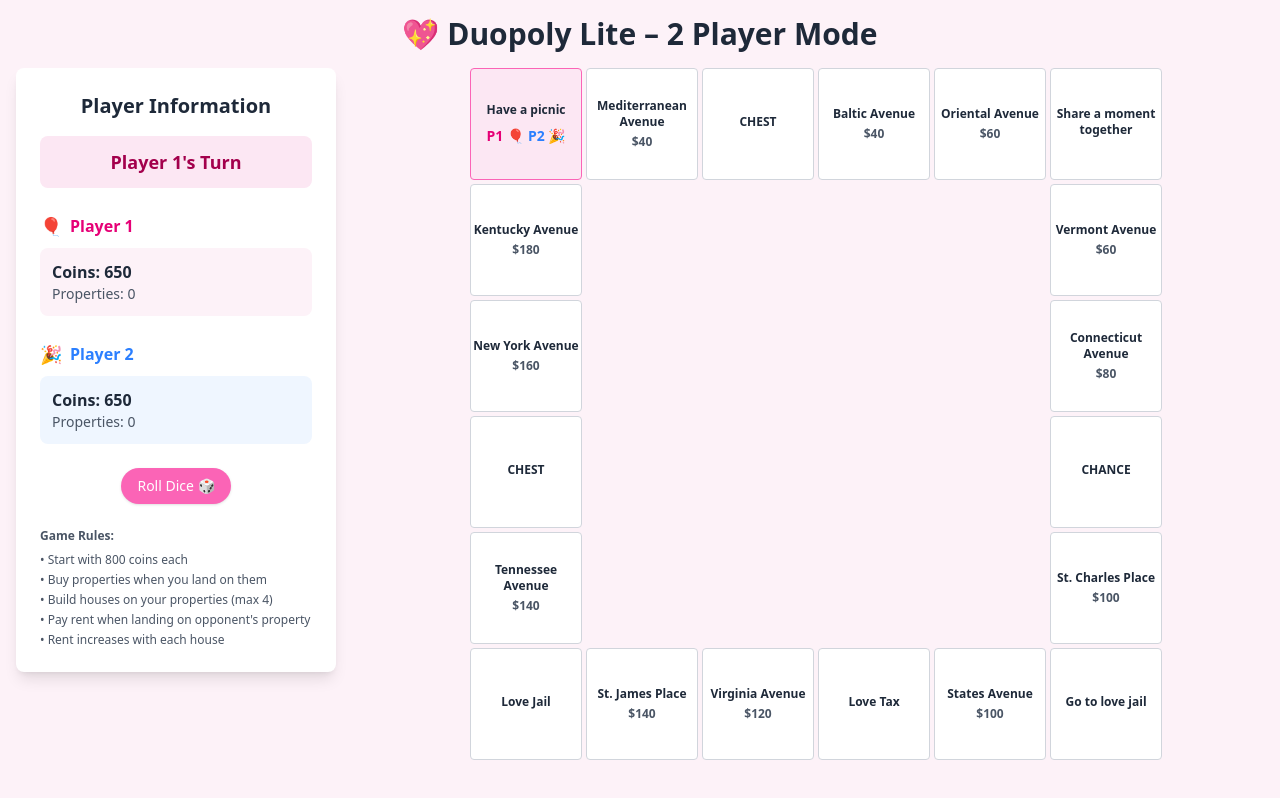
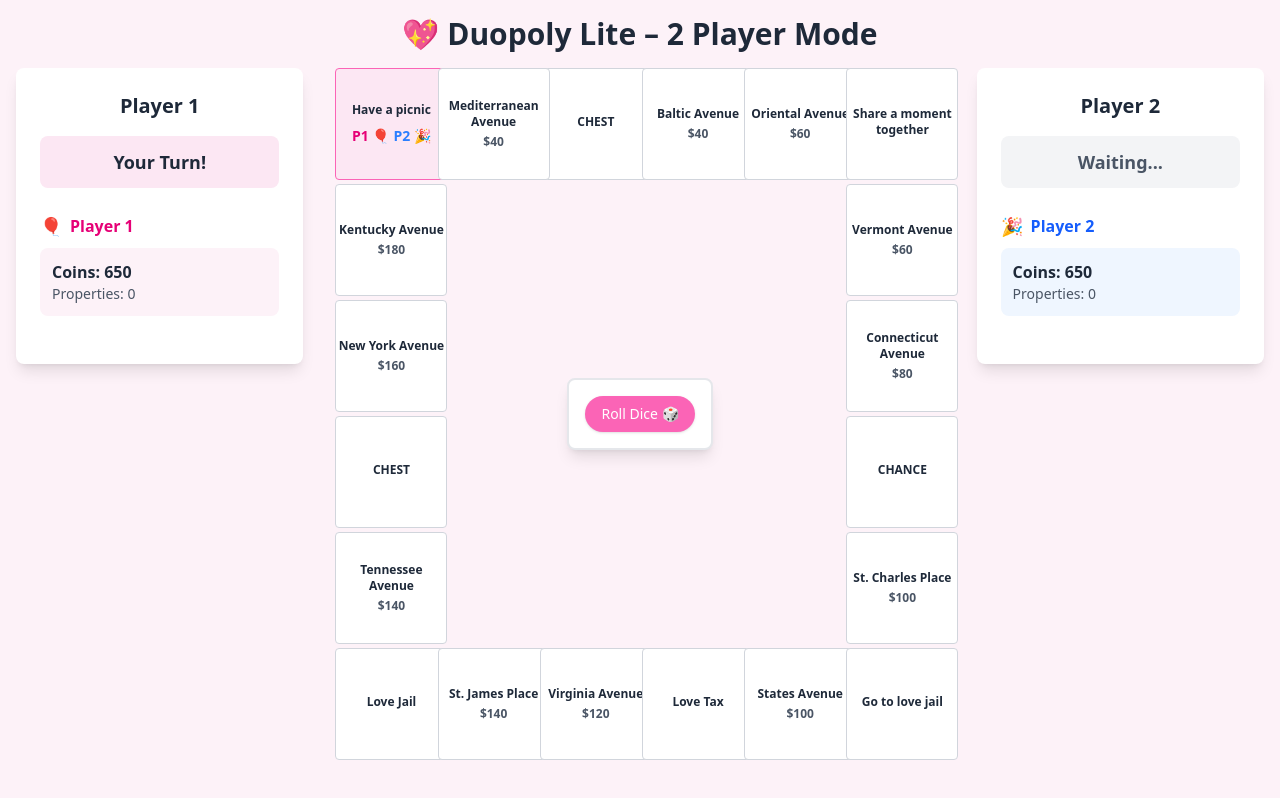
Before and after one commit to nicolefranc/duopoly, a React (Vite) app: page / in a window 1280 px wide. Built offline with nearby package versions, Linux system fonts and the light colour scheme.

Commit message:
feat: re-arrange layout

```diff
--- a/src/App.jsx
+++ b/src/App.jsx
@@ -609,28 +609,24 @@ export default function App() {
     <div className="min-h-screen bg-pink-50 text-gray-800 p-4">
       <h1 className="text-3xl font-bold text-center mb-4">💖 Duopoly Lite – 2 Player Mode</h1>
 
-      <div className="flex gap-8">
-        {/* Player Panel on the left */}
-        <div className="w-80">
+      <div className="flex gap-8 justify-center">
+        {/* Player 1 Panel - Left */}
         <PlayerPanel
-            player1Coins={player1Coins}
-            player2Coins={player2Coins}
+          playerNumber={1}
+          playerCoins={player1Coins}
           turn={turn}
           propertyOwnership={propertyOwnership}
           propertyHouses={propertyHouses}
           properties={properties}
           tiles={tiles}
           onRoll={handleRoll}
-            message={message}
-            player1InJail={player1InJail}
-            player2InJail={player2InJail}
-            player1JailTurns={player1JailTurns}
-            player2JailTurns={player2JailTurns}
+          playerInJail={player1InJail}
+          playerJailTurns={player1JailTurns}
         />
-      </div>
 
-        {/* Board on the right */}
-        <div className="flex-1">
+        {/* Center Section - Board */}
+        <div className="flex flex-col items-center">
+          {/* Game Board with Dice and Messages in Center */}
           <Board
             tiles={tiles}
             positionP1={positionP1}
@@ -640,8 +636,24 @@ export default function App() {
             properties={properties}
             player1InJail={player1InJail}
             player2InJail={player2InJail}
+            onRoll={handleRoll}
+            message={message}
           />
         </div>
+
+        {/* Player 2 Panel - Right */}
+        <PlayerPanel
+          playerNumber={2}
+          playerCoins={player2Coins}
+          turn={turn}
+          propertyOwnership={propertyOwnership}
+          propertyHouses={propertyHouses}
+          properties={properties}
+          tiles={tiles}
+          onRoll={handleRoll}
+          playerInJail={player2InJail}
+          playerJailTurns={player2JailTurns}
+        />
       </div>
 
       {/* Action Modal */}
--- a/src/components/Board.jsx
+++ b/src/components/Board.jsx
@@ -1,7 +1,19 @@
 import React from 'react';
 import Tile from './Tile';
+import Dice from './Dice';
 
-export default function Board({ tiles, positionP1, positionP2, propertyOwnership, propertyHouses, properties, player1InJail, player2InJail }) {
+export default function Board({
+  tiles,
+  positionP1,
+  positionP2,
+  propertyOwnership,
+  propertyHouses,
+  properties,
+  player1InJail,
+  player2InJail,
+  onRoll,
+  message
+}) {
   // Define square layout: clockwise, with empty center
   const o = -1
   const boardLayout = [
@@ -15,7 +27,7 @@ export default function Board({ tiles, positionP1, positionP2, propertyOwnership
 
   return (
     <div className="flex flex-col items-center">
-      <div className="grid grid-cols-6 grid-rows-6 gap-1">
+      <div className="grid grid-cols-6 grid-rows-6 gap-1 relative">
         {boardLayout.map((tileIndex, i) => {
           if (tileIndex === o) {
             return (
@@ -39,6 +51,27 @@ export default function Board({ tiles, positionP1, positionP2, propertyOwnership
             )
           }
         })}
+
+        {/* Center Dice and Message */}
+        <div className="absolute inset-0 flex items-center justify-center pointer-events-none">
+          <div className="bg-white rounded-lg shadow-lg p-4 border-2 border-gray-200 pointer-events-auto">
+            <div className="flex flex-col items-center gap-3">
+              {/* Dice */}
+              <div className="text-center">
+                <Dice onRoll={onRoll} />
+              </div>
+
+              {/* Game Messages */}
+              {message && (
+                <div className="w-full max-w-xs">
+                  <div className="bg-gray-50 p-3 rounded-lg border">
+                    <p className="text-xs text-gray-800 whitespace-pre-wrap text-center">{message}</p>
+                  </div>
+                </div>
+              )}
+            </div>
+          </div>
+        </div>
       </div>
     </div>
   );
--- a/src/components/PlayerPanel.jsx
+++ b/src/components/PlayerPanel.jsx
@@ -2,19 +2,16 @@ import React from 'react';
 import Dice from './Dice';
 
 export default function PlayerPanel({
-  player1Coins,
-  player2Coins,
+  playerNumber,
+  playerCoins,
   turn,
   propertyOwnership,
   propertyHouses,
   properties,
   tiles,
   onRoll,
-  message,
-  player1InJail,
-  player2InJail,
-  player1JailTurns,
-  player2JailTurns
+  playerInJail,
+  playerJailTurns
 }) {
   // Calculate rent based on number of houses
   const calculateRent = (property, houses) => {
@@ -36,46 +33,49 @@ export default function PlayerPanel({
     return ownedProperties;
   };
 
-  const player1Properties = getPlayerProperties(1);
-  const player2Properties = getPlayerProperties(2);
+  const playerProperties = getPlayerProperties(playerNumber);
+
+  const isCurrentTurn = turn === playerNumber;
+  const playerColor = playerNumber === 1 ? 'pink' : 'blue';
+  const playerEmoji = playerNumber === 1 ? '🎈' : '🎉';
 
   return (
-    <div className="bg-white rounded-lg shadow-lg p-6 h-fit">
-      <h2 className="text-xl font-bold mb-4 text-center">Player Information</h2>
+    <div className="bg-white rounded-lg shadow-lg p-6 h-fit w-80">
+      <h2 className="text-xl font-bold mb-4 text-center">Player {playerNumber}</h2>
 
-      {/* Current Turn */}
+      {/* Current Turn Indicator */}
       <div className="mb-6 text-center">
         <div className={`text-lg font-semibold p-3 rounded-lg ${
-          turn === 1 ? 'bg-pink-100 text-pink-800' : 'bg-blue-100 text-blue-800'
+          isCurrentTurn ? `bg-${playerColor}-100 text-${playerColor}-800` : 'bg-gray-100 text-gray-600'
         }`}>
-          Player {turn}'s Turn
+          {isCurrentTurn ? 'Your Turn!' : 'Waiting...'}
         </div>
       </div>
 
-      {/* Player 1 Info */}
+      {/* Player Info */}
       <div className="mb-6">
         <div className="flex items-center gap-2 mb-2">
-          <span className="text-pink-600 text-lg">🎈</span>
-          <h3 className="font-bold text-pink-600">Player 1</h3>
+          <span className={`text-${playerColor}-600 text-lg`}>{playerEmoji}</span>
+          <h3 className={`font-bold text-${playerColor}-600`}>Player {playerNumber}</h3>
         </div>
-        <div className="bg-pink-50 p-3 rounded-lg">
-          <p className="font-semibold">Coins: {player1Coins}</p>
-          <p className="text-sm text-gray-600">Properties: {player1Properties.length}</p>
-          {player1InJail && (
+        <div className={`bg-${playerColor}-50 p-3 rounded-lg`}>
+          <p className="font-semibold">Coins: {playerCoins}</p>
+          <p className="text-sm text-gray-600">Properties: {playerProperties.length}</p>
+          {playerInJail && (
             <div className="mt-2 p-2 bg-red-100 rounded text-xs">
               <p className="font-semibold text-red-700">🔒 In Love Jail</p>
-              <p className="text-red-600">Turns remaining: {player1JailTurns}</p>
+              <p className="text-red-600">Turns remaining: {playerJailTurns}</p>
             </div>
           )}
         </div>
 
-        {/* Player 1 Properties */}
-        {player1Properties.length > 0 && (
+        {/* Player Properties */}
+        {playerProperties.length > 0 && (
           <div className="mt-3">
             <p className="text-sm font-semibold text-gray-700 mb-2">Owned Properties:</p>
             <div className="space-y-2">
-              {player1Properties.map((property) => (
-                <div key={property.propertyIndex} className="bg-pink-50 p-2 rounded text-xs">
+              {playerProperties.map((property) => (
+                <div key={property.propertyIndex} className={`bg-${playerColor}-50 p-2 rounded text-xs`}>
                   <p className="font-semibold">{property.name}</p>
                   <p className="text-gray-600">Houses: {property.houses}/4</p>
                   <p className="text-gray-600">Rent: {calculateRent(property, property.houses)}</p>
@@ -85,66 +85,6 @@ export default function PlayerPanel({
           </div>
         )}
       </div>
-
-      {/* Player 2 Info */}
-      <div className="mb-6">
-        <div className="flex items-center gap-2 mb-2">
-          <span className="text-blue-500 text-lg">🎉</span>
-          <h3 className="font-bold text-blue-500">Player 2</h3>
-        </div>
-        <div className="bg-blue-50 p-3 rounded-lg">
-          <p className="font-semibold">Coins: {player2Coins}</p>
-          <p className="text-sm text-gray-600">Properties: {player2Properties.length}</p>
-          {player2InJail && (
-            <div className="mt-2 p-2 bg-red-100 rounded text-xs">
-              <p className="font-semibold text-red-700">🔒 In Love Jail</p>
-              <p className="text-red-600">Turns remaining: {player2JailTurns}</p>
-            </div>
-          )}
-        </div>
-
-        {/* Player 2 Properties */}
-        {player2Properties.length > 0 && (
-          <div className="mt-3">
-            <p className="text-sm font-semibold text-gray-700 mb-2">Owned Properties:</p>
-            <div className="space-y-2">
-              {player2Properties.map((property) => (
-                <div key={property.propertyIndex} className="bg-blue-50 p-2 rounded text-xs">
-                  <p className="font-semibold">{property.name}</p>
-                  <p className="text-gray-600">Houses: {property.houses}/4</p>
-                  <p className="text-gray-600">Rent: {calculateRent(property, property.houses)}</p>
-                </div>
-              ))}
-            </div>
-          </div>
-        )}
-      </div>
-
-      {/* Dice */}
-      <div className="text-center mb-4">
-        <Dice onRoll={onRoll} />
-      </div>
-
-      {/* Game Messages */}
-      {message && (
-        <div className="mt-4">
-          <div className="bg-gray-100 p-3 rounded-lg">
-            <p className="text-sm text-gray-800 whitespace-pre-wrap">{message}</p>
-          </div>
-        </div>
-      )}
-
-      {/* Game Rules */}
-      <div className="mt-6 text-xs text-gray-600">
-        <h4 className="font-semibold mb-2">Game Rules:</h4>
-        <ul className="space-y-1">
-          <li>• Start with 800 coins each</li>
-          <li>• Buy properties when you land on them</li>
-          <li>• Build houses on your properties (max 4)</li>
-          <li>• Pay rent when landing on opponent's property</li>
-          <li>• Rent increases with each house</li>
-        </ul>
-      </div>
     </div>
   );
 }
```
Lines whose indentation alone changed are shown as unchanged.
